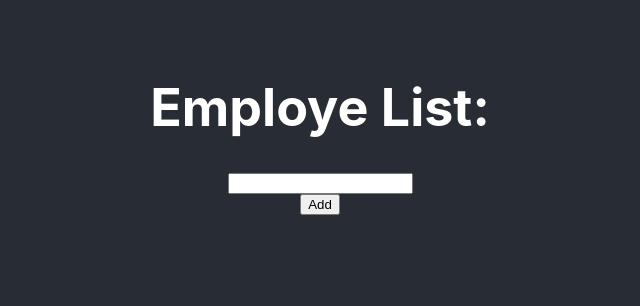
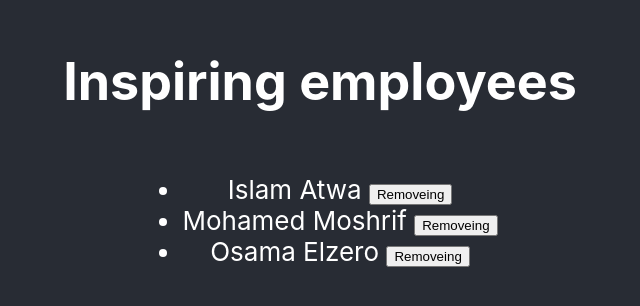
Before and after one commit to Islam-Atwa/React-Course-Assignments, a React (Create React App) app: page / in a window 1280 px wide. Shown: the part 246-552 px from the top of the page, without its empty margins (320-960 px from the left). Built offline with nearby package versions, Linux system fonts and the light colour scheme.

Commit message:
Implementing an example of removing an item from an array using React

```diff
--- a/src/App.js
+++ b/src/App.js
@@ -1,14 +1,15 @@
 import logo from './logo.svg';
 import './App.css';
 // import UpdatingObjectState from './components/UpdatingObjectState.js';
-import ArraysInState from './ArraysInState.js';
-
+// import ArraysInState from './Array/ArraysInState.js';
+import RemovingAnArray from './Array/RemovingAnArray.js';
 
 function App() {
   return (
     <div className="App">
       <header className="App-header">
-        <ArraysInState/>
+        {/* <ArraysInState/> */}
+        <RemovingAnArray/>
       </header>
     </div>
   );
--- /dev/null
+++ b/src/Array/RemovingAnArray.js
@@ -0,0 +1,36 @@
+
+// Removing Form an Array
+import { useState } from 'react';
+
+// Initial list of employees
+const initialEmployees = [
+    {id: 0, name: 'Islam Atwa'},
+    {id: 1, name: 'Mohamed Moshrif'},
+    {id: 2, name: 'Osama Elzero'},
+];
+
+// List Component to manage and display a list of employees
+export default function List(){
+    const [employees, setEmployees] = useState(initialEmployees);
+
+    return(
+        <>
+            <h1>Inspiring employees</h1>
+
+            {/* Render a List of Employees with a 'Removing' button to remove each employe */}
+            <ul>
+                {employees.map(employe =>(
+                    <li key={employe.id}>
+                        {employe.name}{' '}
+
+                        <button onClick={() => {
+                            setEmployees(employees.filter(a => a.id !== employe.id));
+                        }}>
+                        Removeing</button>
+                    </li>
+                ))}
+            </ul>
+
+        </>
+    );
+}
```
Also changed, not shown: src/Array/ArraysInState.js (renamed from src/ArraysInState.js).
